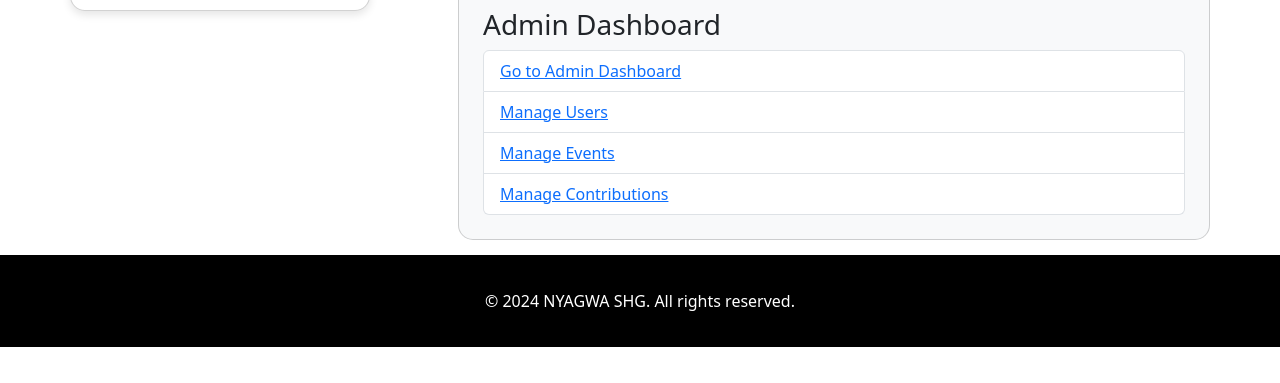
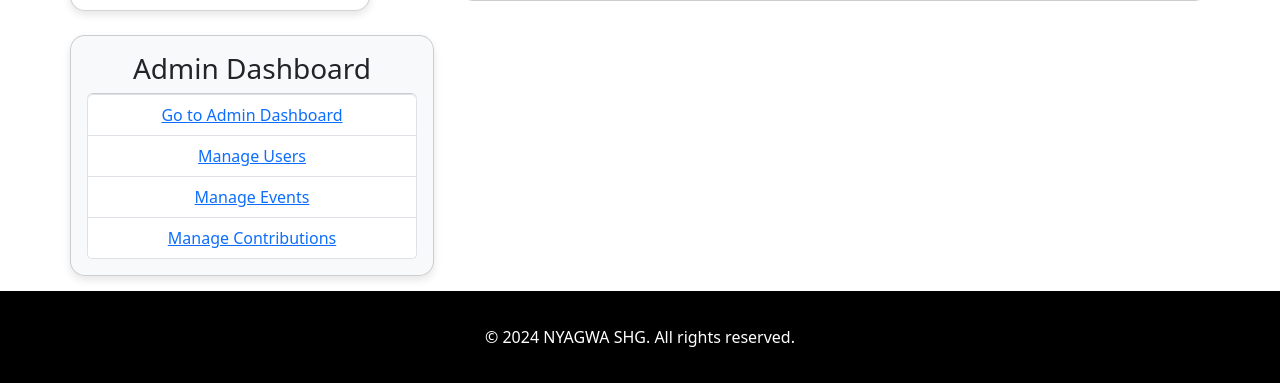
Before and after one commit to onyangodonomondi/Shg, a Django app: page /profile/ in a window 1280 px wide. Shown: the part 498-881 px from the top of the page. Before the commit the page ends 845 px from the top, so only its background shows below. Run offline with Django 5.2, Linux system fonts and the light colour scheme; the visitor is signed in with stand-in values (Sample User, id 1); data comes from the database, SQL or seed files in the repository; some libraries are stand-ins or nearby versions.

Commit message:
update profile

```diff
--- a/members/templates/profile.html
+++ b/members/templates/profile.html
@@ -21,6 +21,29 @@
                 <h5 class="text-primary mt-2">{{ greeting_message }}</h5>
                 <a href="{% url 'update_profile' %}" class="btn btn-primary mt-2">Edit Profile</a>
             </div>
+
+            <!-- Admin Tools Section for Superusers -->
+            {% if user.is_superuser %}
+            <div class="mt-4">
+                <div class="card p-3 admin-card">
+                    <h3>Admin Dashboard</h3>
+                    <ul class="list-group">
+                        <li class="list-group-item">
+                            <a href="{% url 'admin:index' %}">Go to Admin Dashboard</a>
+                        </li>
+                        <li class="list-group-item">
+                            <a href="{% url 'admin:auth_user_changelist' %}">Manage Users</a>
+                        </li>
+                        <li class="list-group-item">
+                            <a href="{% url 'admin:members_event_changelist' %}">Manage Events</a>
+                        </li>
+                        <li class="list-group-item">
+                            <a href="{% url 'admin:members_contribution_changelist' %}">Manage Contributions</a>
+                        </li>
+                    </ul>
+                </div>
+            </div>
+            {% endif %}
         </div>
 
         <!-- User Info Section -->
@@ -84,28 +107,6 @@
                             {% endfor %}
                         </ul>
                     </div>
-
-
-                    <!-- Admin Tools Section for Superusers -->
-                    {% if user.is_superuser %}
-                    <div class="mt-5">
-                        <h3>Admin Dashboard</h3>
-                        <ul class="list-group">
-                            <li class="list-group-item">
-                                <a href="{% url 'admin:index' %}">Go to Admin Dashboard</a>
-                            </li>
-                            <li class="list-group-item">
-                                <a href="{% url 'admin:auth_user_changelist' %}">Manage Users</a>
-                            </li>
-                            <li class="list-group-item">
-                                <a href="{% url 'admin:members_event_changelist' %}">Manage Events</a>
-                            </li>
-                            <li class="list-group-item">
-                                <a href="{% url 'admin:members_contribution_changelist' %}">Manage Contributions</a>
-                            </li>
-                        </ul>
-                    </div>
-                    {% endif %}
                 </div>
             </div>
         </div>
@@ -145,6 +146,14 @@
         border: 3px solid #007bff;
     }
 
+    .admin-card {
+        background-color: #f8f9fa;
+        border-radius: 15px;
+        box-shadow: 0 4px 8px rgba(0, 0, 0, 0.1);
+        padding: 20px;
+        text-align: center;
+    }
+
     /* Contribution items with color variance */
     .contribution-item {
         background-color: #f8f9fa;
```
